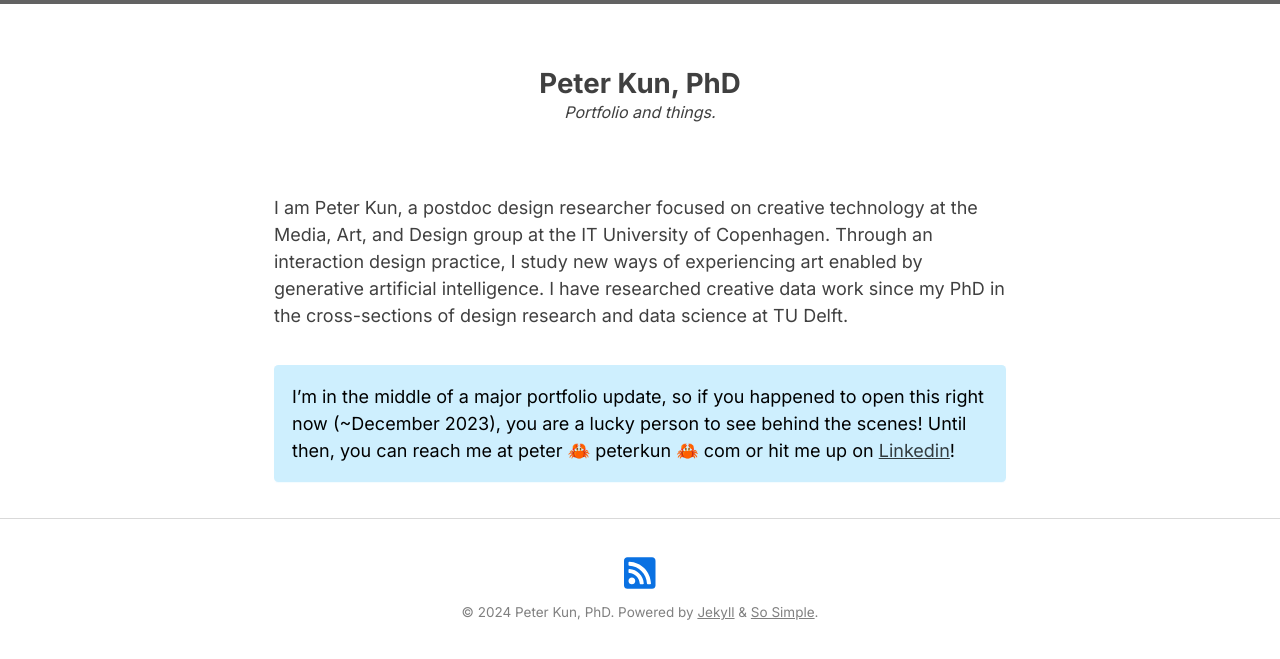
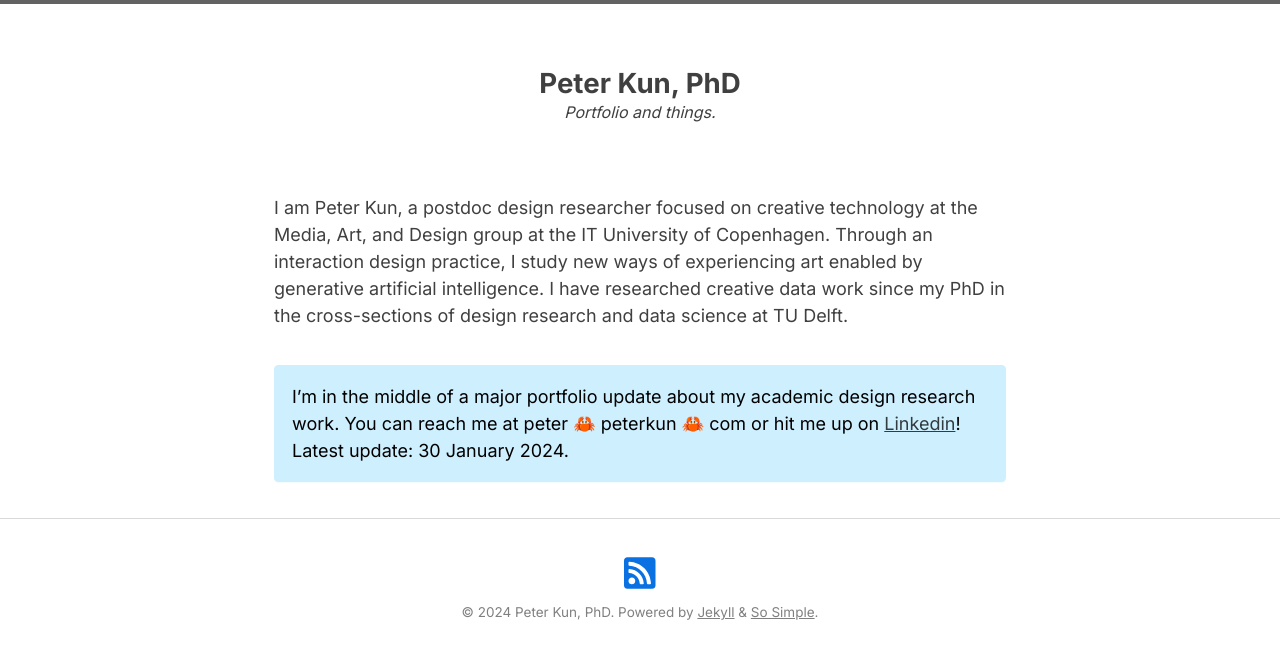
Before and after one commit to kuniiii/kuniiii.github.io, a Jekyll site: the page built from index.md, in a window 1280 px wide. Shown: the top 659 px of the page. Built offline with Jekyll 4.4.1, drawn with Linux system fonts in a browser that asks for light colours; nearby versions of some CDN libraries.

Commit message:
update on index

```diff
--- a/index.md
+++ b/index.md
@@ -6,5 +6,5 @@ layout: home
 <!-- # Hello! 👋 -->
 I am Peter Kun, a postdoc design researcher focused on creative technology at the Media, Art, and Design group at the IT University of Copenhagen. Through an interaction design practice, I study new ways of experiencing art enabled by generative artificial intelligence. I have researched creative data work since my PhD in the cross-sections of design research and data science at TU Delft.
 
-I'm in the middle of a major portfolio update, so if you happened to open this right now (~December 2023), you are a lucky person to see behind the scenes! Until then, you can reach me at peter 🦀 peterkun 🦀 com or hit me up on [Linkedin](https://www.linkedin.com/in/peterkun/)!
+I'm in the middle of a major portfolio update about my academic design research work. You can reach me at peter 🦀 peterkun 🦀 com or hit me up on [Linkedin](https://www.linkedin.com/in/peterkun/)! Latest update: 30 January 2024.
 {: .notice--info}
```
